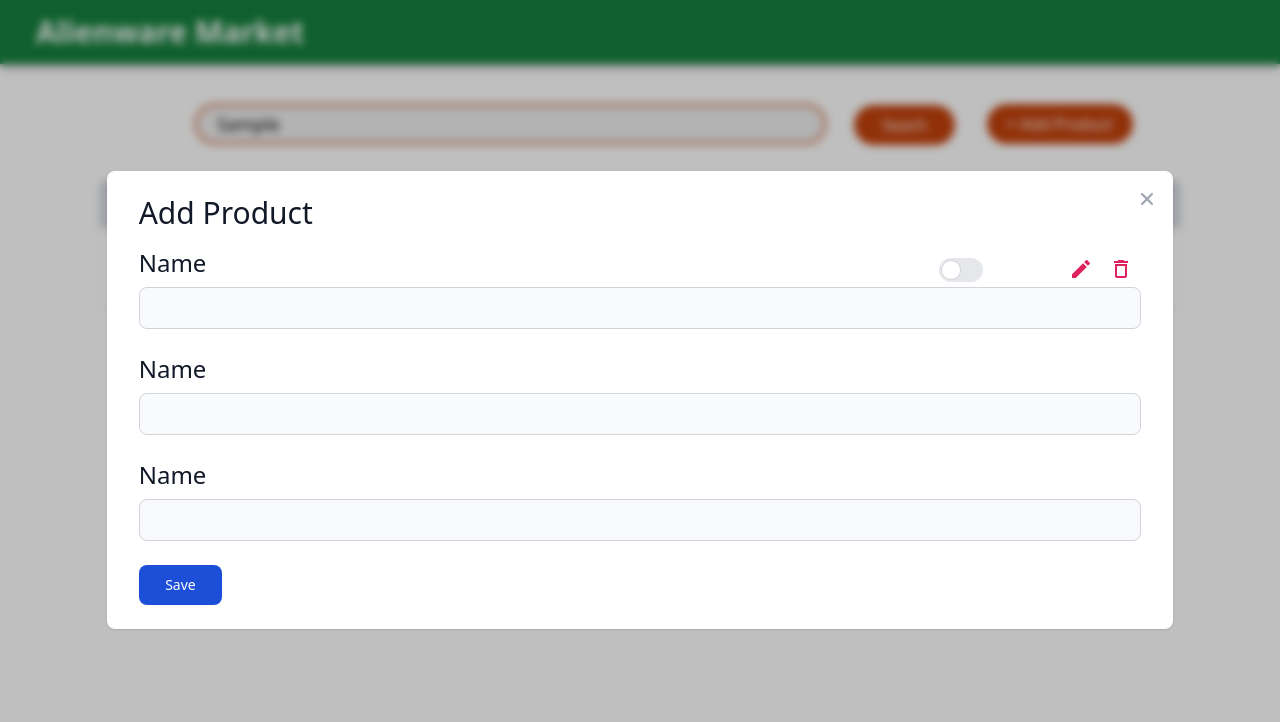
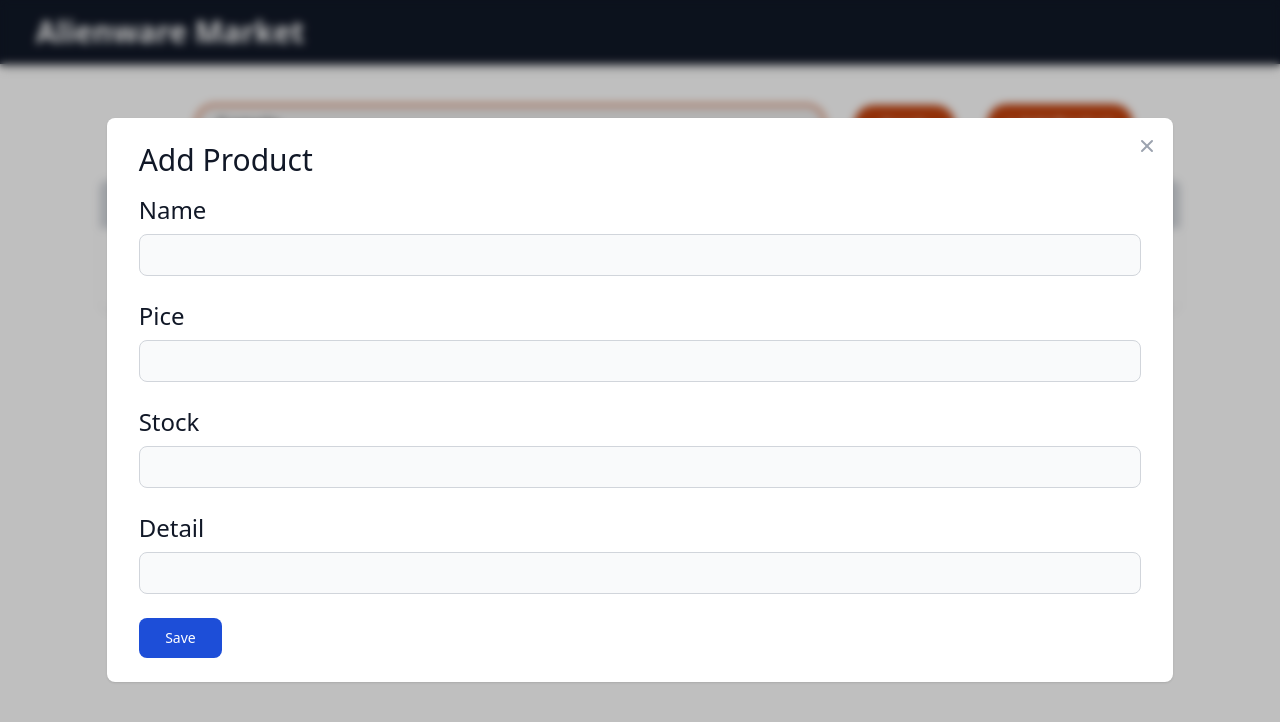
Before and after one commit to Watanai1245/Alienware_frontend, a React (Create React App) app: page / in a window 1280 px wide. Both pictures are taken after typing "Sample" into the empty fields and a click on the button "+ Add Product". Shown: the top 722 px of the page. Built offline with nearby package versions, Linux system fonts and the light colour scheme; grey boxes are pictures that could not be loaded.

Commit message:
add new item

```diff
--- a/src/App.js
+++ b/src/App.js
@@ -28,7 +28,7 @@ function App() {
           <AddProduct onClose={handleOnClose} visible={showAddProduct} />
         </div>
       </div>
-      <div className='container flex flex-row justify-center'>
+      <div className='flex flex-row justify-center'>
         <Bar />
       </div>
     </div>
--- a/src/components/NewItem.js
+++ b/src/components/NewItem.js
@@ -27,7 +27,7 @@ function NewItem(props) {
             <td className="font-bol px-6 py-3">{Price}</td>
             <td className="font-bol px-6 py-3">{Stock}</td>
             <td className="font-bol px-6 py-3">{Detail}</td>
-            <td className="px-6 py-3">
+            {/* <td className="px-6 py-3">
                 <label className="inline-flex relative items-center cursor-pointer mt-2">
                     <input
                         type="checkbox"
@@ -50,7 +50,7 @@ function NewItem(props) {
                 <IconButton onClick={() => { console.log("remove") }}>
                     <DeleteOutlineIcon style={{ color: "DD225D" }} />
                 </IconButton>
-            </td>
+            </td> */}
         </tr>
     )
 }
--- a/src/layout/AddProduct.jsx
+++ b/src/layout/AddProduct.jsx
@@ -11,28 +11,6 @@ export default function ModalAdd({ visible, onClose }) {
       onClick={handleOnClose}
       className="fixed inset-0 bg-black bg-opacity-25 backdrop-blur-sm flex items-center justify-center"
     >
-      {/* <h1 className="font-semibold text-center text-xl text-gray-700">
-          Welcome back
-        </h1>
-        <p className="text-center text-gray-700 mb-5">Sign in</p>
-
-        <div className="flex flex-col">
-          <input
-            type="text"
-            className="border border-gray-700 p-2 rounded mb-5"
-            placeholder="email@example.com"
-          />
-          <input
-            type="text"
-            className="border border-gray-700 p-2 rounded mb-5"
-            placeholder="********"
-          />
-        </div>
-        <div className="text-center">
-          <button className="px-5 py-2 bg-gray-700 text-white rounded">
-            x
-          </button>
-        </div> */}
       <div class="relative bg-white rounded-lg shadow w-5/6">
         <button
           id="clcontainer"
@@ -63,15 +41,19 @@ export default function ModalAdd({ visible, onClose }) {
           <form class="space-y-6" action="#">
                     <div>
                         <label for="email" class="block mb-2 text-2xl font-sm text-gray-900 dark:text-black">Name</label>
-                        <input type="email" name="email" id="email" class="bg-gray-50 border border-gray-300 text-gray-900 text-sm rounded-lg focus:ring-blue-500 focus:border-blue-500 block w-full p-2.5 dark:bg-gray-200 dark:border-gray-500 dark:placeholder-gray-400 dark:text-black" placeholder="" required/>
+                        <input type="text" name="name" id="name" class="bg-gray-50 border border-gray-300 text-gray-900 text-sm rounded-lg focus:ring-blue-500 focus:border-blue-500 block w-full p-2.5 dark:bg-gray-200 dark:border-gray-500 dark:placeholder-gray-400 dark:text-black" placeholder="" required/>
                     </div>
                     <div>
-                        <label for="email" class="block mb-2 text-2xl font-sm text-gray-900 dark:text-black">Name</label>
-                        <input type="email" name="email" id="email" class="bg-gray-50 border border-gray-300 text-gray-900 text-sm rounded-lg focus:ring-blue-500 focus:border-blue-500 block w-full p-2.5 dark:bg-gray-200 dark:border-gray-500 dark:placeholder-gray-400 dark:text-black" placeholder="" required/>
+                        <label for="email" class="block mb-2 text-2xl font-sm text-gray-900 dark:text-black">Pice</label>
+                        <input type="text" name="price" id="price" class="bg-gray-50 border border-gray-300 text-gray-900 text-sm rounded-lg focus:ring-blue-500 focus:border-blue-500 block w-full p-2.5 dark:bg-gray-200 dark:border-gray-500 dark:placeholder-gray-400 dark:text-black" placeholder="" required/>
                     </div>
                     <div>
-                        <label for="email" class="block mb-2 text-2xl font-sm text-gray-900 dark:text-black">Name</label>
-                        <input type="email" name="email" id="email" class="bg-gray-50 border border-gray-300 text-gray-900 text-sm rounded-lg focus:ring-blue-500 focus:border-blue-500 block w-full p-2.5 dark:bg-gray-200 dark:border-gray-500 dark:placeholder-gray-400 dark:text-black" placeholder="" required/>
+                        <label for="email" class="block mb-2 text-2xl font-sm text-gray-900 dark:text-black">Stock</label>
+                        <input type="text" name="strock" id="strock" class="bg-gray-50 border border-gray-300 text-gray-900 text-sm rounded-lg focus:ring-blue-500 focus:border-blue-500 block w-full p-2.5 dark:bg-gray-200 dark:border-gray-500 dark:placeholder-gray-400 dark:text-black" placeholder="" required/>
+                    </div>
+                    <div>
+                        <label for="email" class="block mb-2 text-2xl font-sm text-gray-900 dark:text-black">Detail</label>
+                        <input type="text" name="detail" id="detail" class="bg-gray-50 border border-gray-300 text-gray-900 text-sm rounded-lg focus:ring-blue-500 focus:border-blue-500 block w-full p-2.5 dark:bg-gray-200 dark:border-gray-500 dark:placeholder-gray-400 dark:text-black" placeholder="" required/>
                     </div>
 
 
--- a/src/layout/Navbar.jsx
+++ b/src/layout/Navbar.jsx
@@ -7,7 +7,7 @@ export default function Navbar() {
   return (
     <Box sx={{ flexGrow: 1 }}>
       <AppBar position="static">
-        <Toolbar className='bg-green-700'>
+        <Toolbar className='bg-gray-900'>
           <h1 className='font-bold text-3xl text-white pl-3' variant="h6" component="div" sx={{ flexGrow: 1 }}>
             Alienware Market
           </h1>
```
